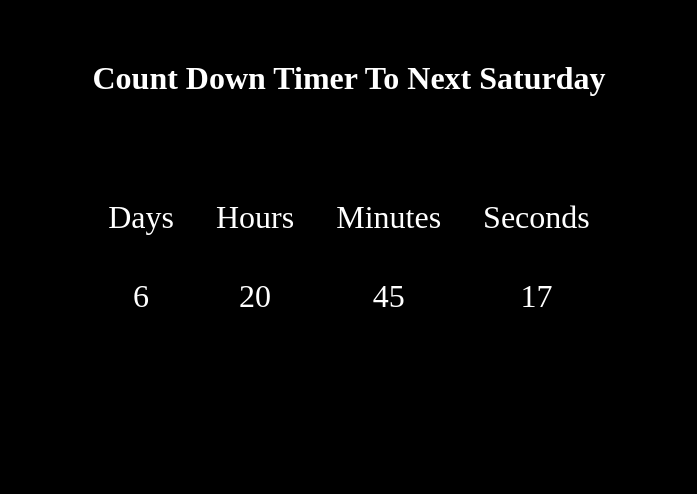
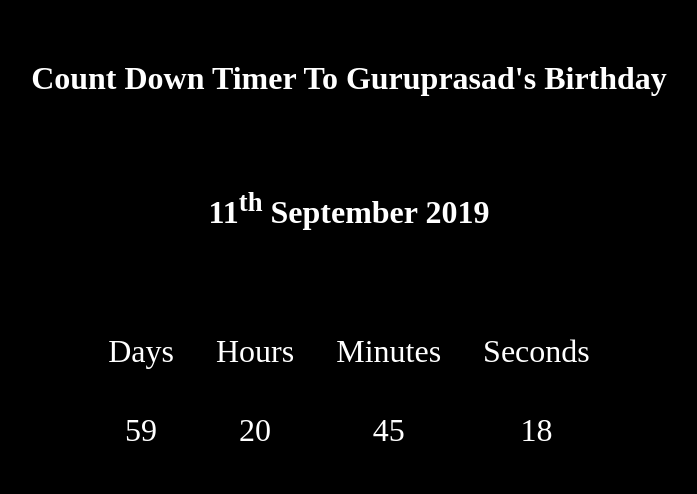
Before and after one commit to urguru/my-birthday-countdown-timer-js, a plain HTML site: page index.html in a window 1280 px wide. Shown: the whole page, without its empty margins (291-988 px from the left). Drawn offline with Linux system fonts and the light colour scheme.

Commit message:
Birthday Countdown timer

```diff
--- a/app.js
+++ b/app.js
@@ -1,20 +1,15 @@
 function countDown() {
   // The variable now holds the current date
-  var now = new Date();
-  //.getDay() gives which day it is ie 0-Sunday 1-Monday 2-Tuesday...6-Saturday
-  //So if its saturday today then we will have 6 days and some hours remaining
-  //If its friday then we will have 0 days and some hours remaining
-  //If its thursday then we will have 1 days and some hours remaining
-  //If its sunday then we will have 5 days and some hours remaining for nxt saturday
-  //The variable d holds that value
-  d = now.getDay() % 7;
-  //Remaining hours for next day will be the current time subtracted from 23 hours and not from 24 hours
-  //Because the remaining one hour is being divided into minutes and seconds
-  h = 23 - now.getHours();
-  //The same condition for the remaining minutes in an hour we subtract from 59 and not from 60
-  m = 59 - now.getMinutes();
-  s = 59 - now.getSeconds();
-  //This is for better styling
+  var now = new Date().getTime();
+  var eventDate = new Date("Sept 11, 2019 00:00:00").getTime();
+
+  var diffDate = eventDate - now;
+
+  s = Math.floor(diffDate / 1000) % 60;
+  m = Math.floor(diffDate / 60000) % 60;
+  h = Math.floor(diffDate / (60000 * 60)) % 24;
+  d = Math.floor(diffDate / (60000 * 60 * 24));
+
   h = h < 10 ? "0" + h : h;
   m = m < 10 ? "0" + m : m;
   s = s < 10 ? "0" + s : s;
--- a/index.html
+++ b/index.html
@@ -8,7 +8,8 @@
     <title>Count Down Timer</title>
   </head>
   <body>
-      <h1>Count Down Timer To Next Saturday</h1>
+      <h1>Count Down Timer To Guruprasad's Birthday</h1>
+      <h1>11<sup>th</sup> September 2019</h1>
     <table>
       <tr>
         <td>Days</td>
```
